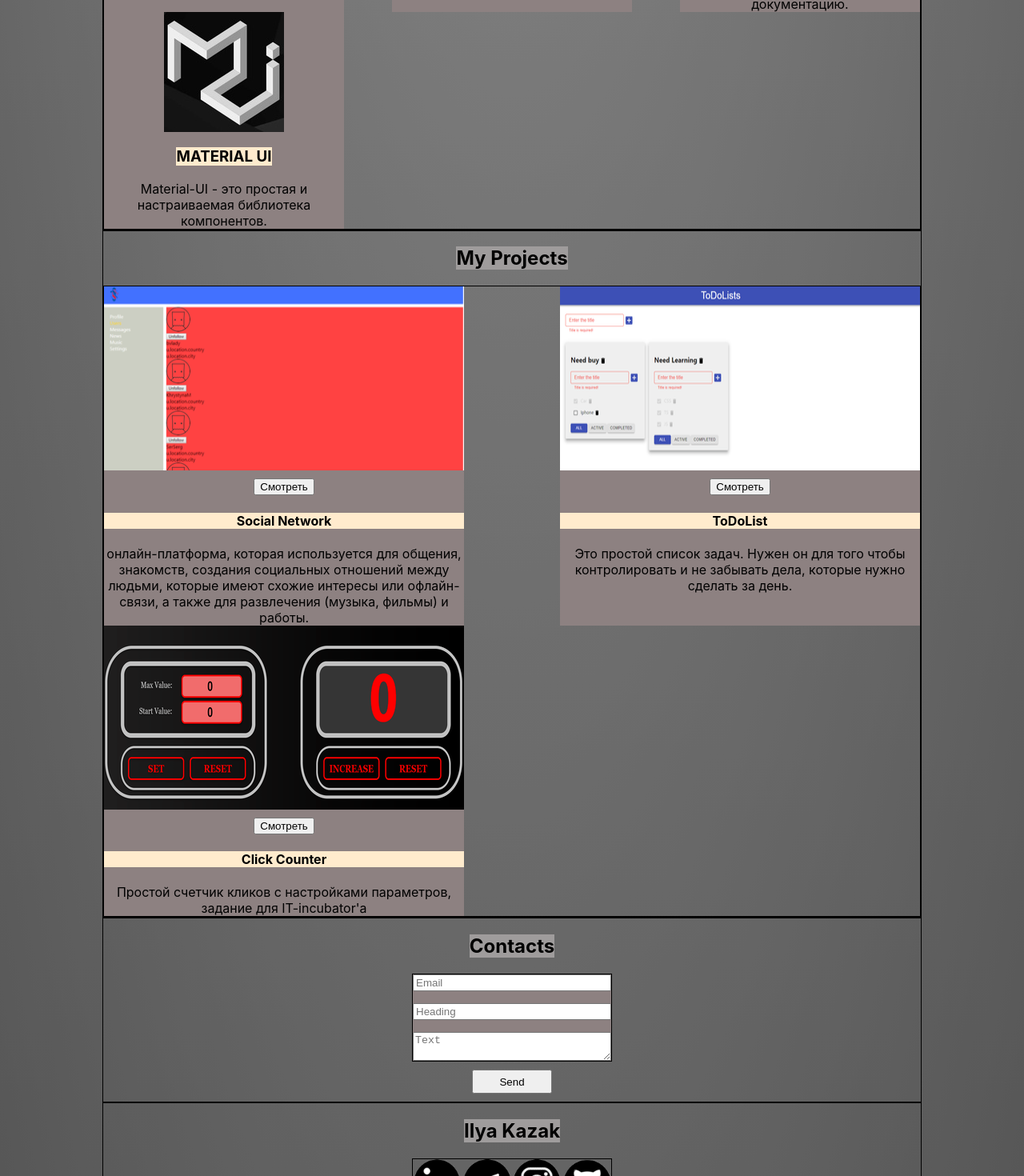
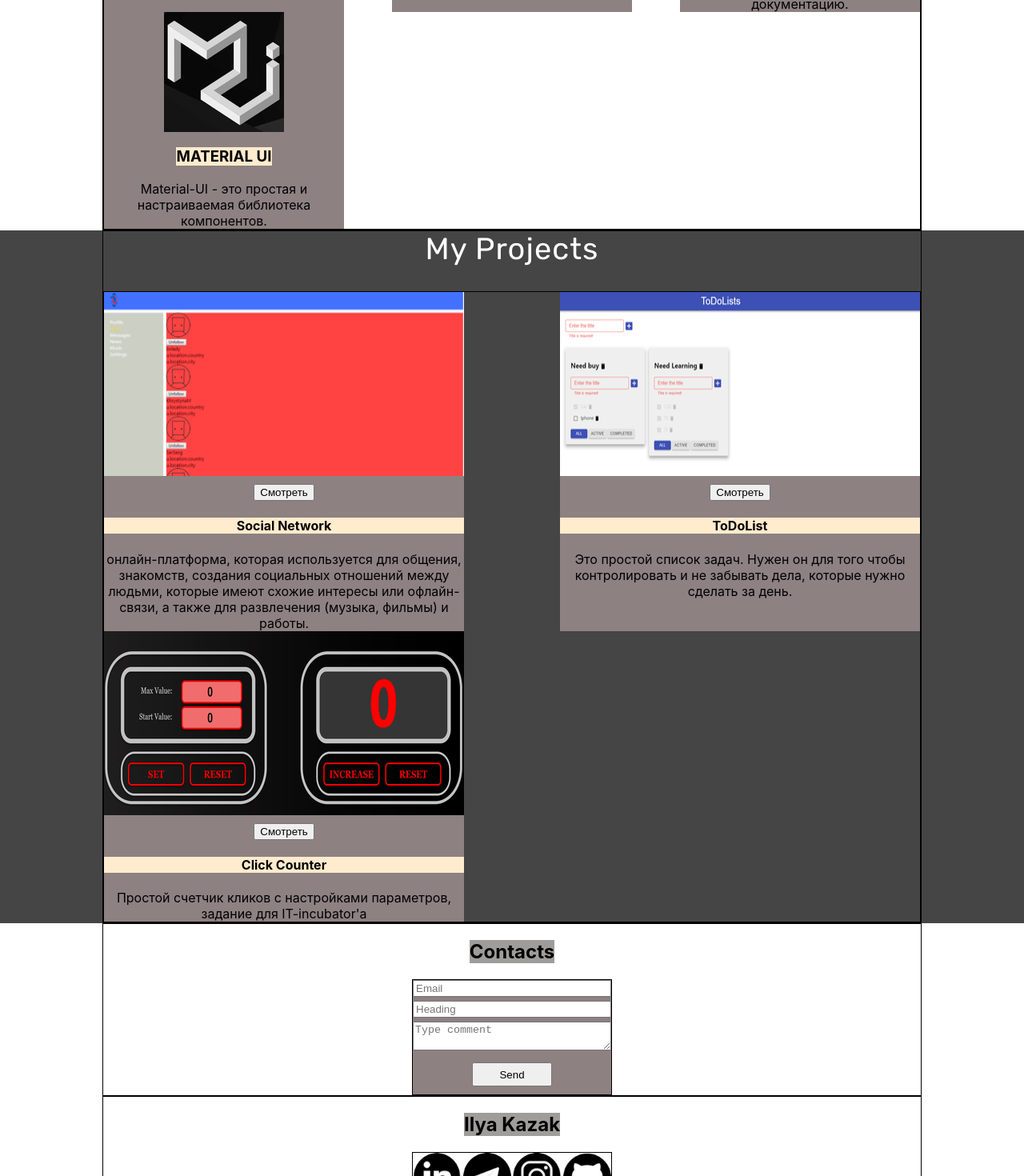
Before and after one commit to ellijahcuts/cv, a React (Create React App) app: page / in a window 1280 px wide. Shown: the part 1729-3199 px from the top of the page at 80% size. Built offline with nearby package versions, Linux system fonts and the light colour scheme.

Commit message:
refactoring

```diff
--- a/public/index.html
+++ b/public/index.html
@@ -24,6 +24,9 @@
       work correctly both with client-side routing and a non-root public URL.
       Learn how to configure a non-root public URL by running `npm run build`.
     -->
+    <link rel="preconnect" href="https://fonts.googleapis.com">
+    <link rel="preconnect" href="https://fonts.gstatic.com" crossorigin>
+    <link href="https://fonts.googleapis.com/css2?family=Rubik:wght@300;400;600;700&display=swap" rel="stylesheet">
     <title>React App</title>
   </head>
   <body>
--- a/src/App.css
+++ b/src/App.css
@@ -1,4 +1,3 @@
 .App{
-    background: linear-gradient(to bottom, rgba(255,255,255,0.15) 0%, rgba(0,0,0,0.15) 100%), radial-gradient(at top center, rgba(255,255,255,0.40) 0%, rgba(0,0,0,0.40) 120%) #989898;
-    background-blend-mode: multiply,multiply;
+
 }
--- a/src/Contacts/Contacts.module.css
+++ b/src/Contacts/Contacts.module.css
@@ -22,15 +22,11 @@
     text-align: center;
 }
 
-.input {
+.contactsBlock input, .contactsBlock textArea{
     width: 100%;
-    margin-bottom: 15px;
+    margin-bottom: 5px;
 }
 
-.textArea {
-    width: 100%;
-
-}
 
 .button {
     margin-top: 10px;
--- a/src/Contacts/Contacts.tsx
+++ b/src/Contacts/Contacts.tsx
@@ -7,12 +7,12 @@
         <div className={style.contactsCore}>
             <div className={`${styleContainer.container} ${style.contactsContainer}`}>
                 <h2 className={style.title}>Contacts</h2>
-                    <form className={style.contactsBlock}>
-                    <input className={style.input}  placeholder={"Email"} />
+                <form className={style.contactsBlock}>
+                    <input className={style.input} placeholder={"Email"}/>
                     <input className={style.input} placeholder={"Heading"}/>
-                    <textarea className={style.textArea} placeholder={"Text"}/>
-                    </form>
-                <button className={style.button}>Send</button>
+                    <textarea className={style.textArea} placeholder={"Type comment"}/>
+                    <button className={style.button}>Send</button>
+                </form>
             </div>
         </div>
     );
--- a/src/MyProjects/MyProjects.module.css
+++ b/src/MyProjects/MyProjects.module.css
@@ -1,13 +1,23 @@
 .projectsCore{
-
+background-color: rgba(0, 0, 0, 0.73);
 }
 .projectsContainer{
     flex-direction: column;
     justify-content: flex-start;
 }
 .title{
-    background-color: #9f9c9c
+    margin-bottom: 30px;
 }
+.title h2{
+    font-family: 'Rubik', sans-serif;
+    margin: 0;
+    color: #fff;
+    font-weight: 500;
+    font-size: 38px;
+    line-height: 1.2;
+    letter-spacing: 1px;
+}
+
 .projects{
     border: 1px #000000 solid;
     width: 100%;
@@ -15,3 +25,8 @@
     justify-content: space-between;
     flex-wrap: wrap;
 }
+@media screen and (max-width: 1129px) {
+    .projects{
+        justify-content: center;
+    }
+}
--- a/src/MyProjects/MyProjects.tsx
+++ b/src/MyProjects/MyProjects.tsx
@@ -11,7 +11,9 @@
     return (
         <div className={style.projectsCore}>
             <div className={`${styleContainer.container} ${style.projectsContainer}`}>
-                <h2 className={style.title}>My Projects</h2>
+                <div className={style.title}>
+                    <h2>My Projects</h2>
+                </div>
                 <div className={style.projects}>
                     <Project title={"Social Network"}
                              img={scImg}
```
